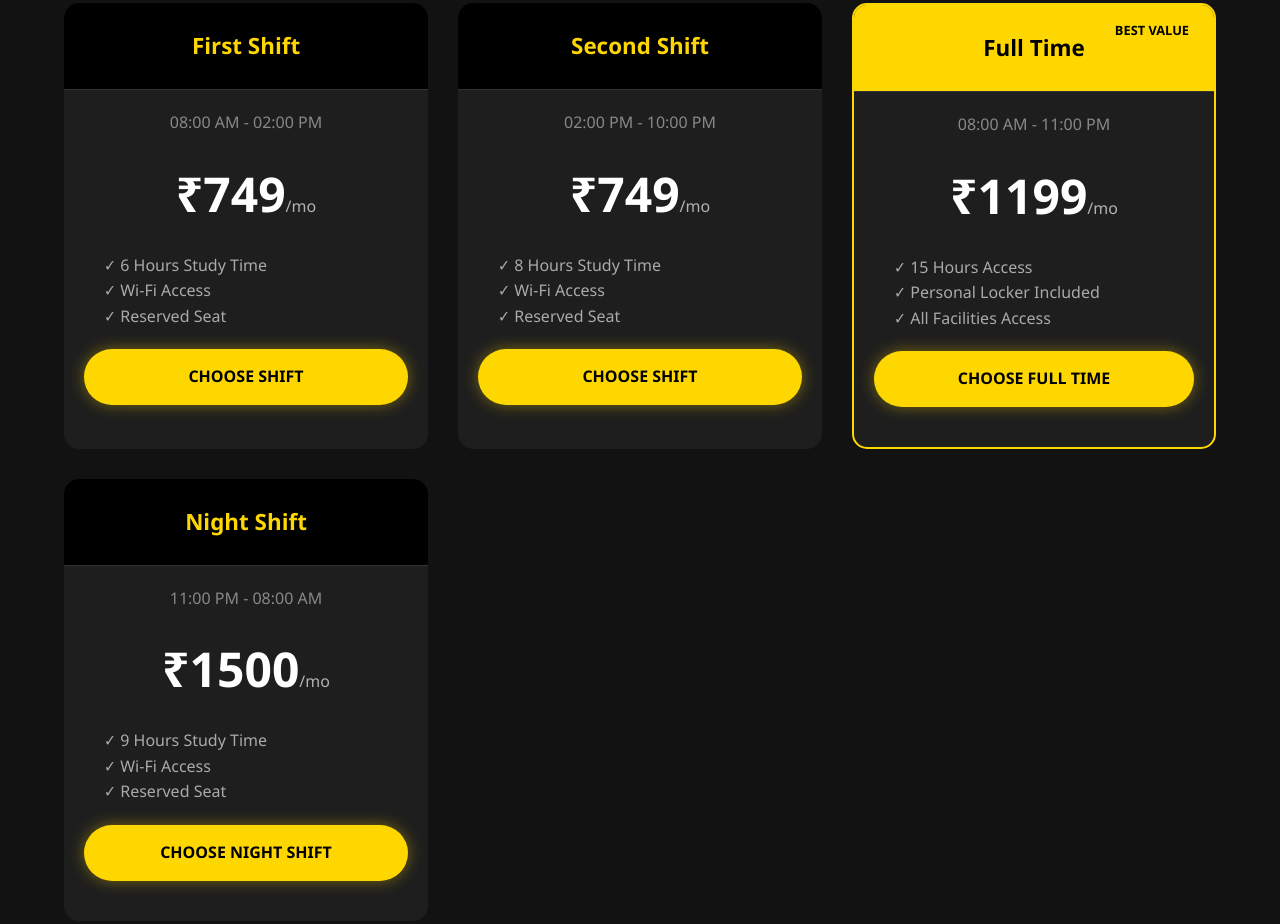
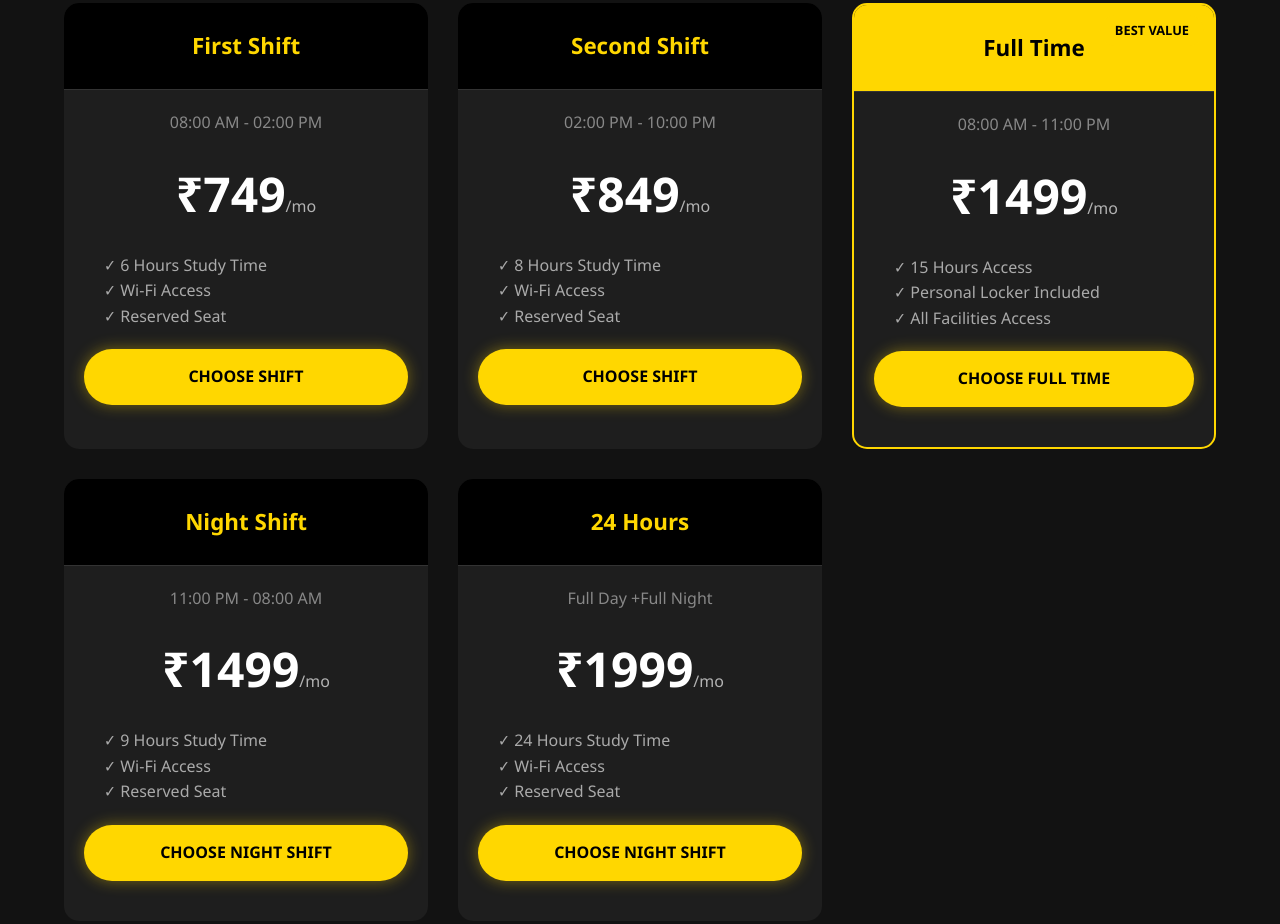
Before and after one commit to mohdosama028316/UniversalLibrary, a plain HTML site: page index.html in a window 1280 px wide. Shown: the part 2434-3358 px from the top of the page. Drawn offline with Linux system fonts and the light colour scheme.

```diff
--- a/index.html
+++ b/index.html
@@ -479,7 +479,7 @@
                 </div>
                 <div class="pricing-body">
                     <span style="display:block; margin-bottom:15px; color:#888;">02:00 PM - 10:00 PM</span>
-                    <div class="price">₹749<span>/mo</span></div>
+                    <div class="price">₹849<span>/mo</span></div>
                     <ul style="list-style:none; margin-bottom:20px; color:#aaa; text-align: left; padding-left: 20px;">
                         <li>✓ 8 Hours Study Time</li>
                         <li>✓ Wi-Fi Access</li>
@@ -496,7 +496,7 @@
                 </div>
                 <div class="pricing-body">
                     <span style="display:block; margin-bottom:15px; color:#888;">08:00 AM - 11:00 PM</span>
-                    <div class="price">₹1199<span>/mo</span></div>
+                    <div class="price">₹1499<span>/mo</span></div>
                     <ul style="list-style:none; margin-bottom:20px; color:#aaa; text-align: left; padding-left: 20px;">
                         <li>✓ 15 Hours Access</li>
                         <li>✓ Personal Locker Included</li>
@@ -512,9 +512,25 @@
                 </div>
                 <div class="pricing-body">
                     <span style="display:block; margin-bottom:15px; color:#888;">11:00 PM - 08:00 AM</span>
-                    <div class="price">₹1500<span>/mo</span></div>
+                    <div class="price">₹1499<span>/mo</span></div>
                     <ul style="list-style:none; margin-bottom:20px; color:#aaa; text-align:left; padding-left:20px;">
                         <li>✓ 9 Hours Study Time</li>
+                        <li>✓ Wi-Fi Access</li>
+                        <li>✓ Reserved Seat</li>
+                    </ul>
+                    <a href="https://docs.google.com/forms/d/e/1FAIpQLSdUiHZLGKjU-fQtbfjPHR7xORPG-JNYqjfgPmSEHM6XWFcQ1w/viewform" target="_blank" class="btn btn-primary" style="width:100%">Choose Night Shift</a>
+                </div>
+            </div>
+
+            <div class="pricing-card">
+                <div class="pricing-header">
+                    <h3>24 Hours</h3>
+                </div>
+                <div class="pricing-body">
+                    <span style="display:block; margin-bottom:15px; color:#888;">Full Day +Full Night</span>
+                    <div class="price">₹1999<span>/mo</span></div>
+                    <ul style="list-style:none; margin-bottom:20px; color:#aaa; text-align:left; padding-left:20px;">
+                        <li>✓ 24 Hours Study Time</li>
                         <li>✓ Wi-Fi Access</li>
                         <li>✓ Reserved Seat</li>
                     </ul>
```
